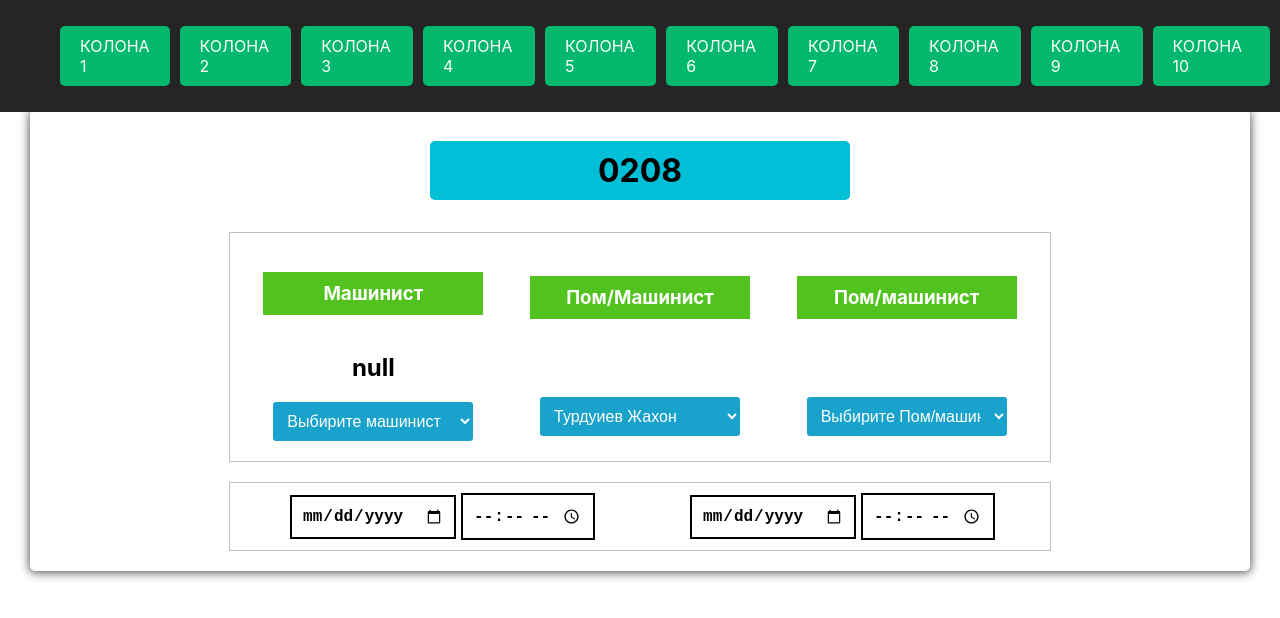
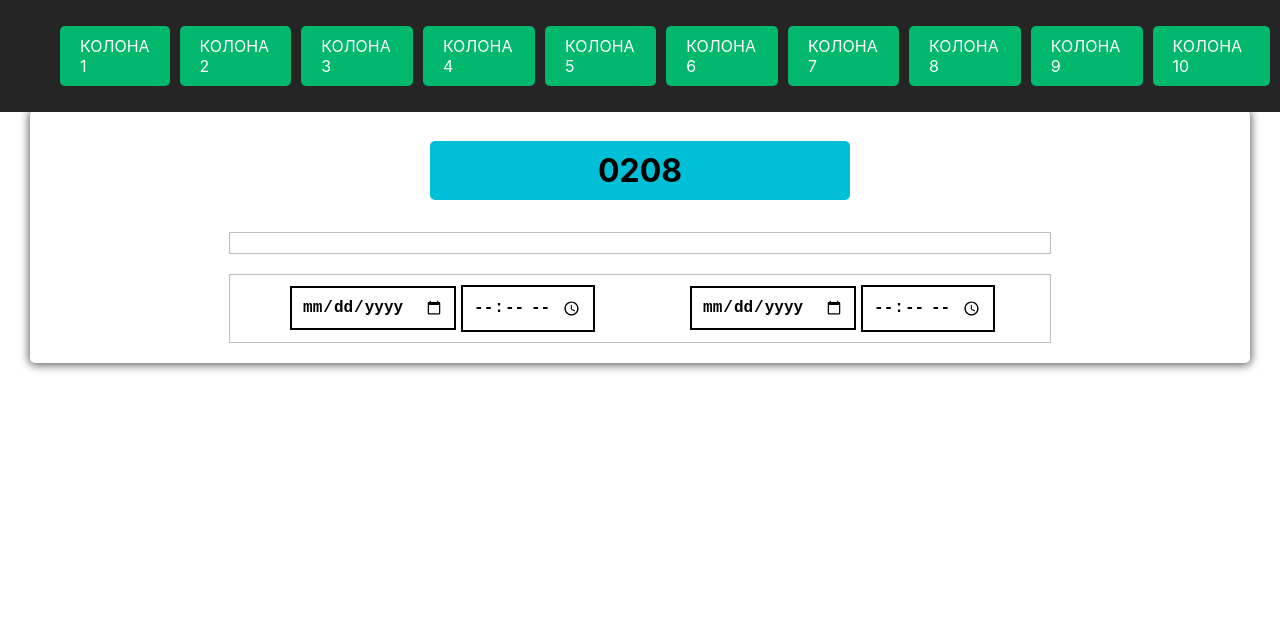
Before and after one commit to windoxas/Depo-project, a React (Create React App) app: page / in a window 1280 px wide. Shown: the top 618 px of the page. Built offline with nearby package versions, Linux system fonts and the light colour scheme; data requests are answered from the project's data file.

Commit message:
add new componnent

```diff
--- a/package.json
+++ b/package.json
@@ -17,7 +17,7 @@
     "build": "react-scripts build",
     "test": "react-scripts test",
     "eject": "react-scripts eject",
-    "run": "json-server ./src/server/db.json --port 3004"
+    "server": "json-server ./src/server/db.json --port 3004"
   },
   "eslintConfig": {
     "extends": [
--- a/src/component/listPerson/ListPerson.js
+++ b/src/component/listPerson/ListPerson.js
@@ -6,22 +6,8 @@ import './ListPerson.css'
 
 function ListPerson(){
 
-const [selectOne, setSelectOne] = React.useState(localStorage.getItem('test'))
-const [selectTwo, setSelectTwo] = React.useState('')
-const [selectThree, setSelectThree] = React.useState('')
-localStorage.setItem('test', selectOne)
 
-function selectOneOption(e){
-    return setSelectOne(e.target.value)
 
-}
-function selectTwoOption(e){
-    return setSelectTwo(e.target.value)
-
-}
-function selectThreeOption(e){
-    return setSelectThree(e.target.value)
-}
 
 
 
@@ -30,36 +16,9 @@ function selectThreeOption(e){
                 <div className="train">
                     <h1>0208</h1>
                     <div className="train_drive_person">
-                        <div>
-                            <h3>Машинист</h3>
-                            <h2>{localStorage.getItem('test')}</h2>
-                            <select onChange={(e) => selectOneOption(e)}  >
-                                <option >Выбирите машинист</option>
-                                <option>Турдиев Жахон</option>
-                                <option>Мардаев Санжар</option>
-                                <option>Сидиров Фозил</option>
-                            </select>
-                        </div>
-                        <div>
-                            <h3>Пом/Машинист</h3>
-                            <h2>{selectTwo}</h2>
-                            <select onChange={(e) => selectTwoOption(e)} >
-                                 <option disabled>Выбирите Пом/машинист</option>
-                                <option>Турдуиев Жахон</option>
-                                <option>Курдаев Санжар</option>
-                                <option>Сидиров Фозил</option>
-                            </select>
-                        </div>
-                        <div>
-                            <h3>Пом/машинист</h3>
-                            <h2>{selectThree}</h2>
-                            <select onChange={(e) => selectThreeOption(e)}>
-                                <option>Выбирите Пом/машинист</option>
-                                <option>Турдиев Жахон</option>
-                                <option>Мардаев Санжар</option>
-                                <option>Муродов Фозил</option>
-                            </select>
-                        </div>
+
+
+
                     </div>
                     <div className="train_time">
                         <div className="train_start">
```
Also changed, not shown: src/component/listPerson/list_compenents/PersonOne.js (added, +30 -0 lines), src/component/listPerson/list_compenents/PersonThree.js (added, +28 -0 lines), src/component/listPerson/list_compenents/PersonTwo.js (added, +28 -0 lines), 1 other file (tests, documents, lock files or other folders).
